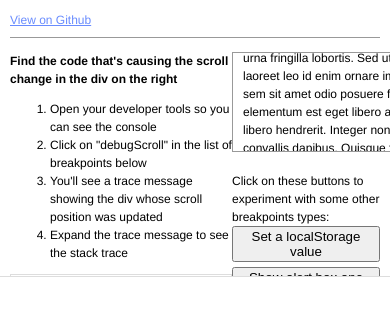
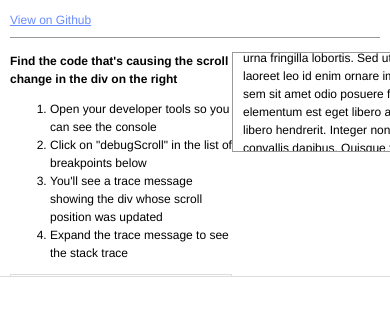
Before and after one commit to mattzeunert/javascript-breakpoint-collection, a browser extension: page gh-pages/live-demo.html in a window 390 px wide. Shown: the part 145-460 px from the top of the page. Drawn offline with Linux system fonts and the light colour scheme.

Commit message:
Remove unnecessary and confusing "other breakpoint types section".

```diff
--- a/gh-pages/live-demo.html
+++ b/gh-pages/live-demo.html
@@ -42,15 +42,6 @@
                     el.scrollTop = Math.random() * 150;
                 }, 1000)
             </script>
-
-            <div style="margin-top: 20px;" id="other">
-                Click on these buttons to experiment with some other breakpoints types:<br/>
-                <button onclick="localStorage.setItem('test', Math.random())">Set a localStorage value</button><br>
-                <button onClick="setTimeout(function(){alert('Hello')}, 1000)">
-                    Show alert box one second from now
-                </button>
-                <br/>
-            </div>
         </div>
     </div>
 </div>
@@ -58,9 +49,6 @@
 #scrolling-div {
     width: 300px;height: 100px; border: 1px solid #999;padding: 10px;overflow: auto
 }
-#other button {
-    margin-bottom: 5px;
-}
 </style>
 <div id="app-content" style="height: 50%;"></div>
 <script src="live-demo-copied-code/devtools-panel.js"></script>
```
